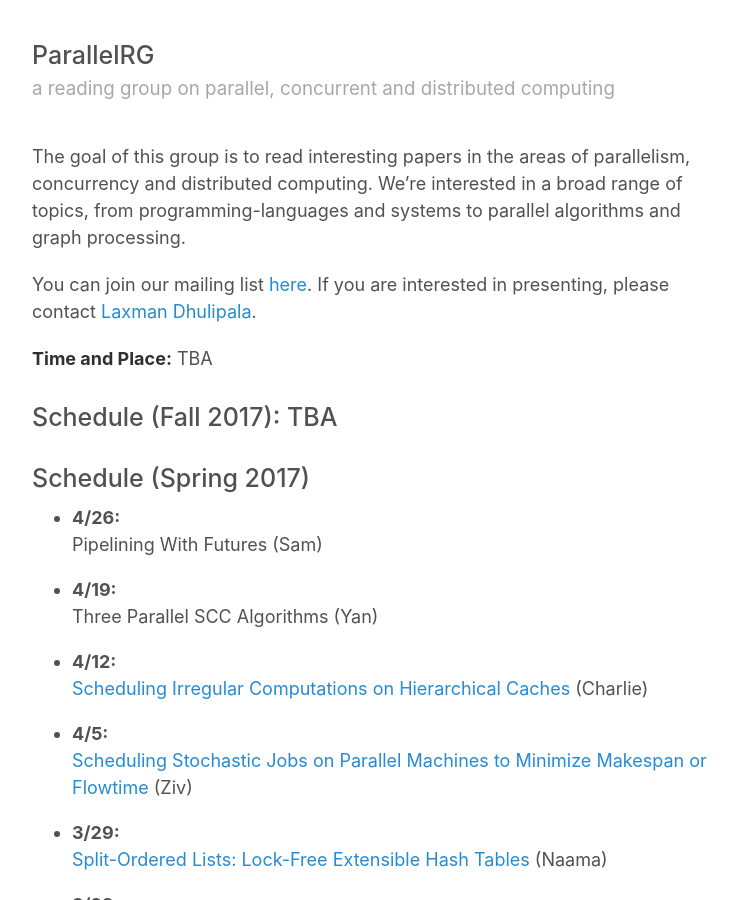
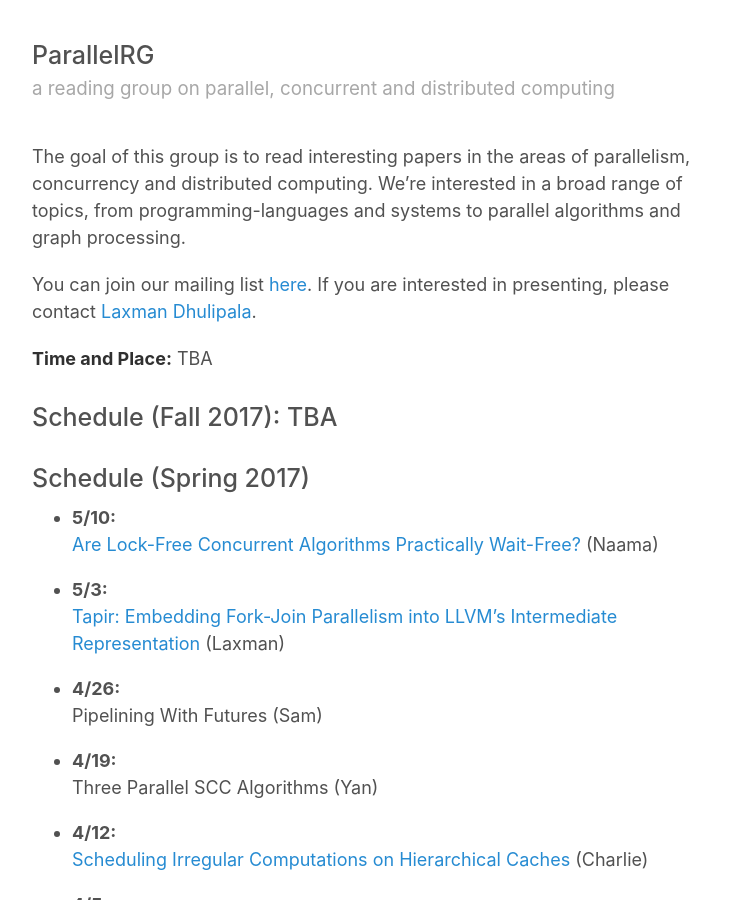
Before and after one commit to ldhulipala/ldhulipala.github.io, a Jekyll site: the page built from reading.md, in a window 1280 px wide and 900 px high. Shown: the whole window, without its empty margins (258-993 px from the left). Built offline with Jekyll 4.4.1, drawn with Linux system fonts in a browser that asks for light colours.

Commit message:
readings

```diff
--- a/_data/readings-s17.yaml
+++ b/_data/readings-s17.yaml
@@ -1,3 +1,17 @@
+-
+  title: "Are Lock-Free Concurrent Algorithms Practically Wait-Free?"
+  authors: ""
+  url: /readings/lock_free_practically_wait_free.pdf
+  date: "5/10"
+  presenter: Naama
+
+-
+  title: "Tapir: Embedding Fork-Join Parallelism into LLVM’s Intermediate Representation"
+  authors: ""
+  url: /readings/tapir.pdf
+  date: "5/3"
+  presenter: Laxman
+
 -
   title: "Pipelining With Futures"
   authors: ""
```
Also changed, not shown: 2 other files.
